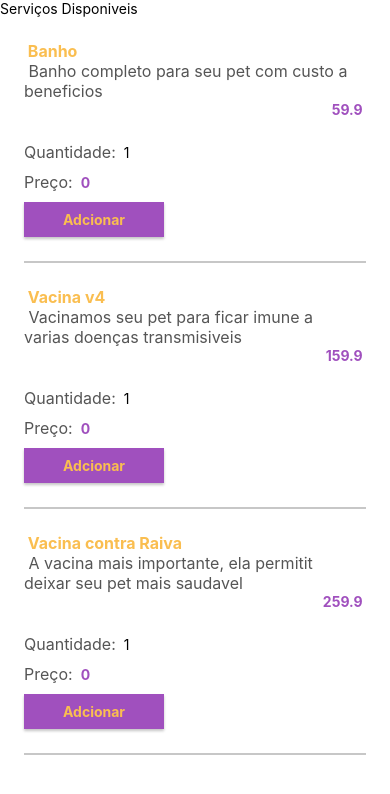
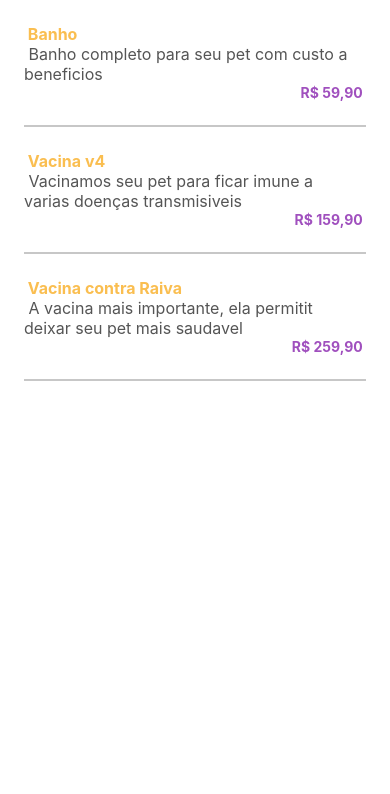
Before and after one commit to Edivansanto5/Gatito, a React Native app: screen / in a window 390 px wide. Shown: the top 794 px of the page. Built offline with nearby package versions, Linux system fonts and the light colour scheme.

Commit message:
atualizando a parte de esconder os dados ao clicar

```diff
--- a/App.js
+++ b/App.js
@@ -1,5 +1,7 @@
 import React from "react";
 import Servicos from "./src/telas/Servicos";
+import "intl";
+import 'intl/locale-data/jsonp/pt-BR'
 
 export default function App() {
   return <Servicos />
--- a/src/componentes/campoInteiro/index.js
+++ b/src/componentes/campoInteiro/index.js
@@ -1,9 +1,9 @@
 
 import React from 'react';
 import { TextInput } from 'react-native';
-import estiloCampoInteiro from './estiloCampoInteiro';
+import estilosPadrao from './estiloCampoInteiro'
 
-export default  function CampoInteiro({valor,acao}){
+export default  function CampoInteiro({valor,estiloCampoInteiro,acao}){
 
 const atualizar =  (novoValor,acaoRetorno) => {
     const verificaInteiro = novoValor.match(/^[0-9]*$/);
@@ -15,6 +15,7 @@ const atualizar =  (novoValor,acaoRetorno) => {
 const numeroenTexto = String(valor)
 
     return <TextInput
+    style={[estilosPadrao.campo,estiloCampoInteiro]}
     keyboardType = 'number-pad'
     selectTextOnFocus
     onChangeText = {(novoValor) => {atualizar(novoValor,acao)}}
--- a/src/telas/Servicos/Item/index.js
+++ b/src/telas/Servicos/Item/index.js
@@ -1,5 +1,5 @@
 import React, { useState } from'react';
-import { Text, View} from 'react-native';
+import { Text, View,TouchableOpacity} from 'react-native';
 import CampoInteiro from '../../../componentes/campoInteiro';
 import Botao from '../../../componentes/Botao';
 
@@ -7,27 +7,43 @@ import estiloItem from './estiloItem';
 
 export default function Item({nome,preco,Descricao}){
     const [Quantidade,setQuantidade] = useState(1)
+    const [total, setTotal] = useState(preco)
+    const [expandir,setExpandir] = useState(false)
+    const atualizarQuantidadeTotal = (novaQuantidade) => {
+        setQuantidade(novaQuantidade);
+        calcularTotal(novaQuantidade);
 
+    }
+    const calcularTotal = (novaQuantidade) => {
+        setTotal(novaQuantidade * preco)
+    }
+    const inverteExpandir = () => {
+        setExpandir(!expandir)
+        atualizarQuantidadeTotal(1)
+    }
     return<>
-    <View style={estiloItem.informacao}>
+    <TouchableOpacity style={estiloItem.informacao} onPress={inverteExpandir}>
         <Text style={estiloItem.nome}> {nome } </Text>
         <Text style={estiloItem.Descricao}> {Descricao }</Text>
-        <Text style={estiloItem.preco}>  {preco } </Text>
-    </View>
+        <Text style={estiloItem.preco}>  {Intl.NumberFormat('pt-br',
+        {style:'currency',currency:'BRl'}).format(preco)} </Text>
+    </TouchableOpacity>
+    {expandir &&
         <View style={estiloItem.carrinho}>
             <View>
                 <View style={estiloItem.valor}>
                     <Text style={estiloItem.Descricao}>Quantidade:</Text>
-                <CampoInteiro valor ={Quantidade} acao = {setQuantidade}/>
+                    <CampoInteiro valor ={Quantidade} acao = {atualizarQuantidadeTotal}/>
                 </View>
                 <View style={estiloItem.valor}>
-                <Text style={estiloItem.Descricao}>Preço:</Text>
-                <Text style={estiloItem.preco}>0</Text>
+                    <Text style={estiloItem.Descricao}>Total:</Text>
+                    <Text style={estiloItem.preco}>{Intl.NumberFormat('pt-br',
+                    {style:'currency',currency:'BRl'}).format(total)} </Text>
                 </View>
             </View>
-
             <Botao valor='Adcionar' acao = {() => {}}/>
         </View>
+    }
     <View style={estiloItem.divisor}></View>
     </>
 
--- a/src/telas/Servicos/index.js
+++ b/src/telas/Servicos/index.js
@@ -29,7 +29,7 @@ import Item from './Item';
 export default function Servicos(){
     return < SafeAreaView >
             <StatusBar/>
-            <Text>Serviços Disponiveis</Text>
+
             <FlatList
             data = {servicos}
             renderItem = {({ item })=> <Item {...item}/>}
```
Lines whose indentation alone changed are shown as unchanged.
